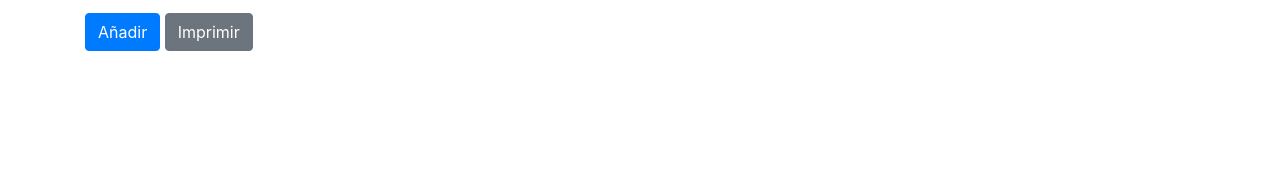
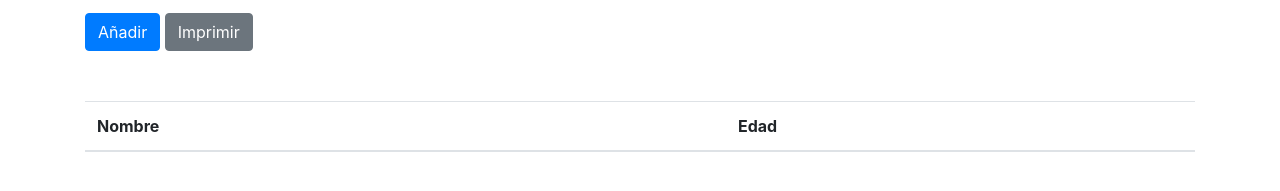
Before and after one commit to davidruiz120/PMD_DAM, a plain HTML site: page Ejercicio1/index.html in a window 1280 px wide. Shown: the part 159-350 px from the top of the page. Drawn offline with nearby package versions, Linux system fonts and the light colour scheme.

Commit message:
Add files via upload

```diff
--- a/Ejercicio1/index.html
+++ b/Ejercicio1/index.html
@@ -10,6 +10,8 @@
 <body>
 
     <div class="container">
+      <div class="row">
+        <div class="col-md-12">
             <form action="" method="post">
               <div class="form-group">
                 <label for="name">Nombre:</label>
@@ -23,6 +25,28 @@
               <button type="button" class="btn btn-secondary" id="btnimprimir">Imprimir</button>
             </form>
         </div>
+      </div>
+      <div class="row" style="padding-top: 50px;">
+          <div class="col-md-12">
+              <table class="table table-hover">
+                  <thead>
+                    <tr>
+                      <th scope="col">Nombre</th>
+                      <th scope="col">Edad</th>
+                    </tr>
+                  </thead>
+                  <tbody id="tablabody">
+                    <!-- <tr>
+                      <td></td>
+                      <td></td>
+                    </tr> -->
+                  </tbody>
+                </table>
+          </div>
+        </div>
+    </div>
+
+
 
 
 
```
Also changed, not shown: 1 other file. Lines whose indentation alone changed are shown as unchanged.
